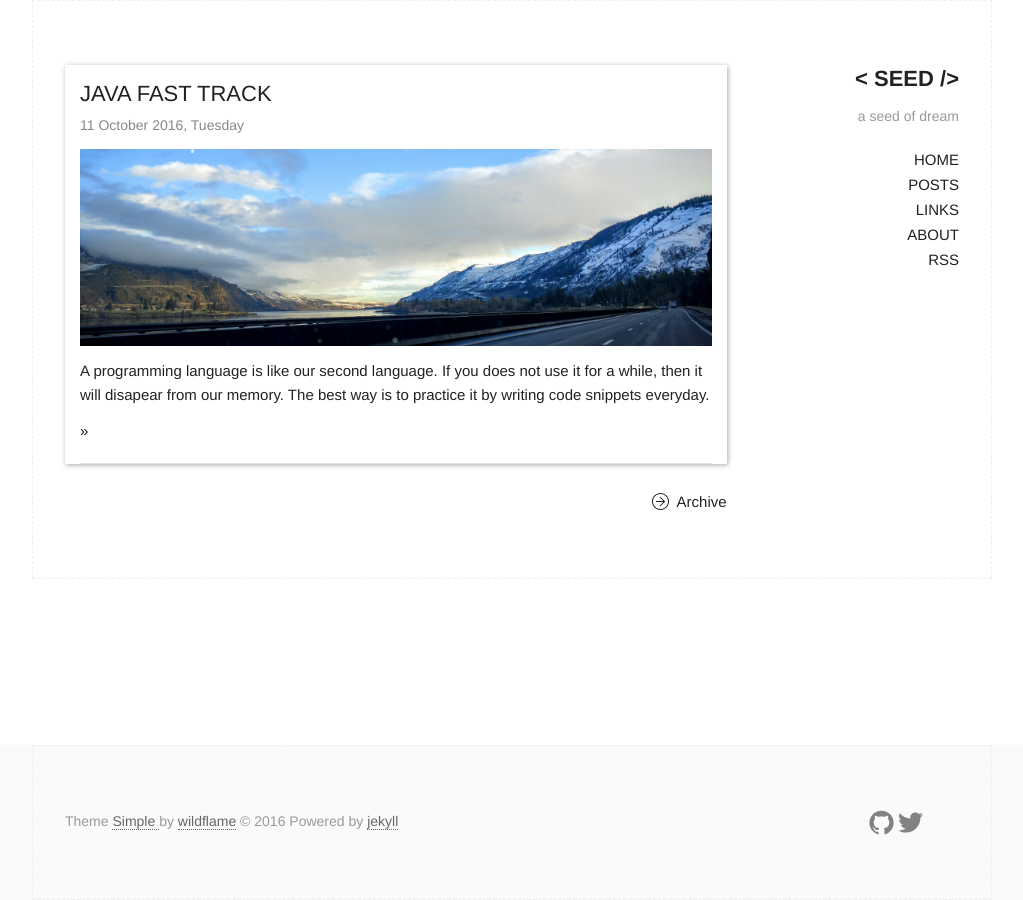
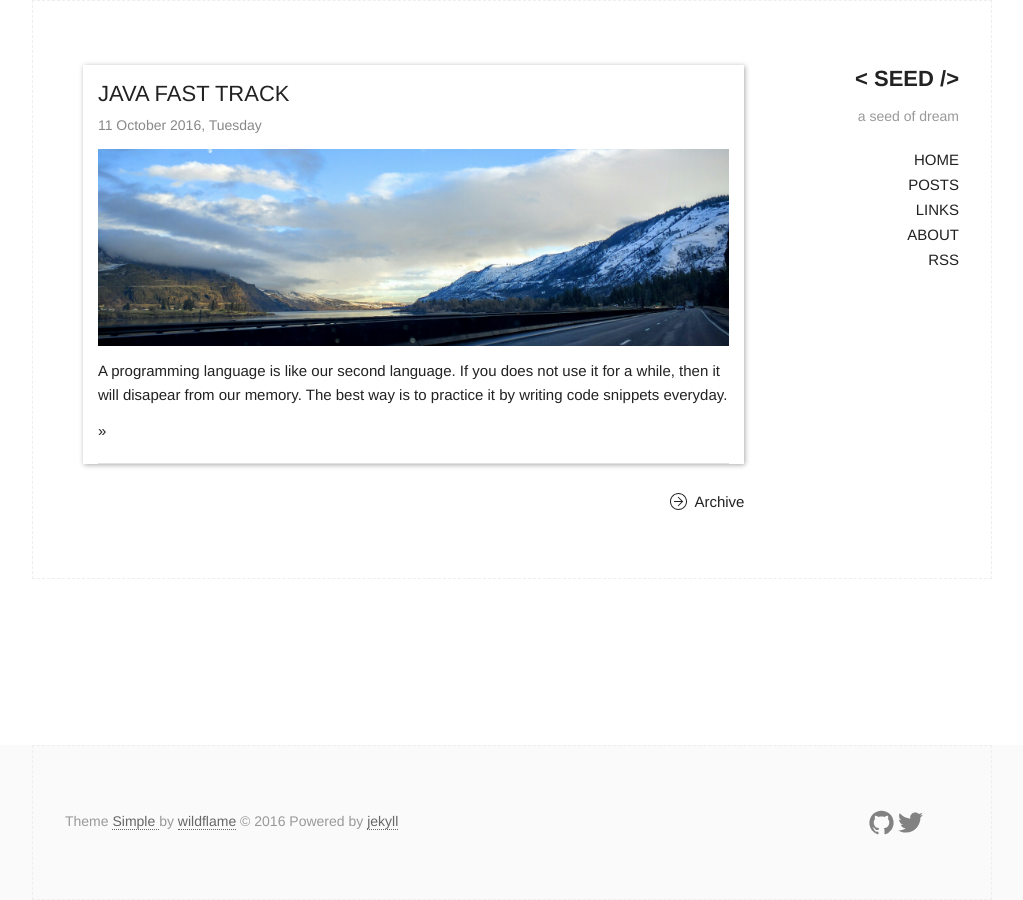
Before and after one commit to Tonyxu82/tonyxu82.github.io, a Jekyll site: the page built from index.html, in a window 1280 px wide. Shown: the whole page, without its empty margins (128-1151 px from the left). Built offline with Jekyll 4.4.1, drawn with Linux system fonts in a browser that asks for light colours.

Commit message:
update colums value of header

```diff
--- a/_layouts/default.html
+++ b/_layouts/default.html
@@ -4,7 +4,7 @@
   <body>
     <div class="page-content">
       <div class="container">
-        <div class="three columns">
+        <div class="two-half columns">
           {% include header.html %}
         </div>
 
--- a/_sass/_base.scss
+++ b/_sass/_base.scss
@@ -90,6 +90,7 @@
   .two-thirds.column              { width: 65.3333333333%; }
 
   .one-half.column                { width: 48%; }
+  .two-half.columns               { width: 20%; }
 
   /* Offsets */
   .offset-by-one.column,
```
